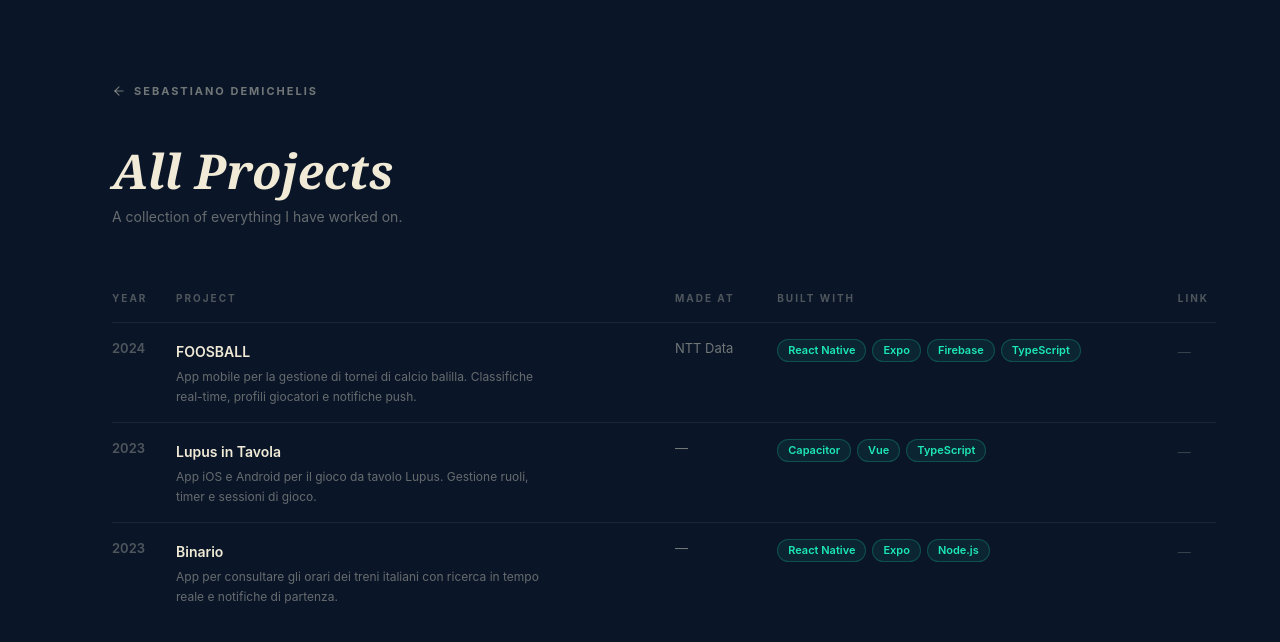
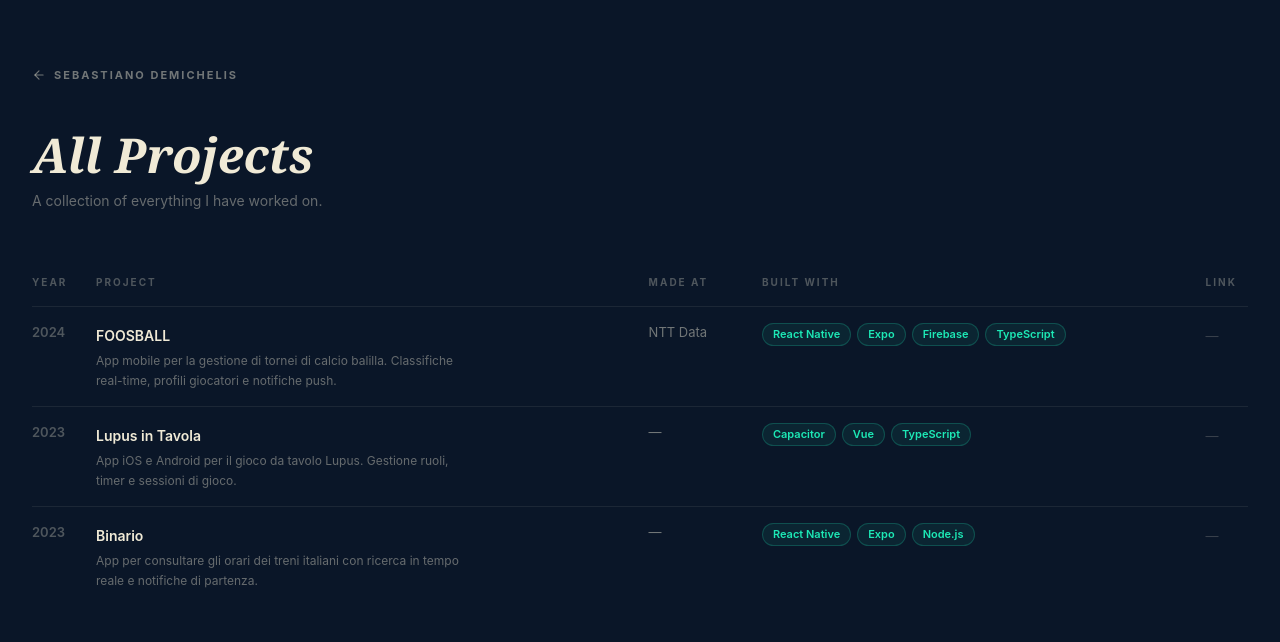
Before and after one commit to deeeemiss/portfolio, a React app: page /archive in a window 1280 px wide. Shown: the top 642 px of the page. Built offline with nearby package versions, Linux system fonts and the light colour scheme; the HTML template or start-up script is replaced by a standard one.

Commit message:
fix: remove md:pl-28 md:pr-16 md:py-20 from archive wrapper
Co-Authored-By: Claude Sonnet 4.6 <noreply@anthropic.com>

```diff
--- a/src/pages/ArchivePage.tsx
+++ b/src/pages/ArchivePage.tsx
@@ -8,7 +8,7 @@ export function ArchivePage() {
   const isEn = i18n.language === 'en'
 
   return (
-    <div className="bg-bg-base min-h-screen px-8 py-16 md:pl-28 md:pr-16 md:py-20 max-w-[1400px] mx-auto">
+    <div className="bg-bg-base min-h-screen px-8 py-16 max-w-[1400px] mx-auto">
       <Link
         to="/"
         className="inline-flex items-center gap-2 text-[11px] font-bold uppercase tracking-[2px] text-text-primary/45 hover:text-accent transition-colors mb-12 group"
```
